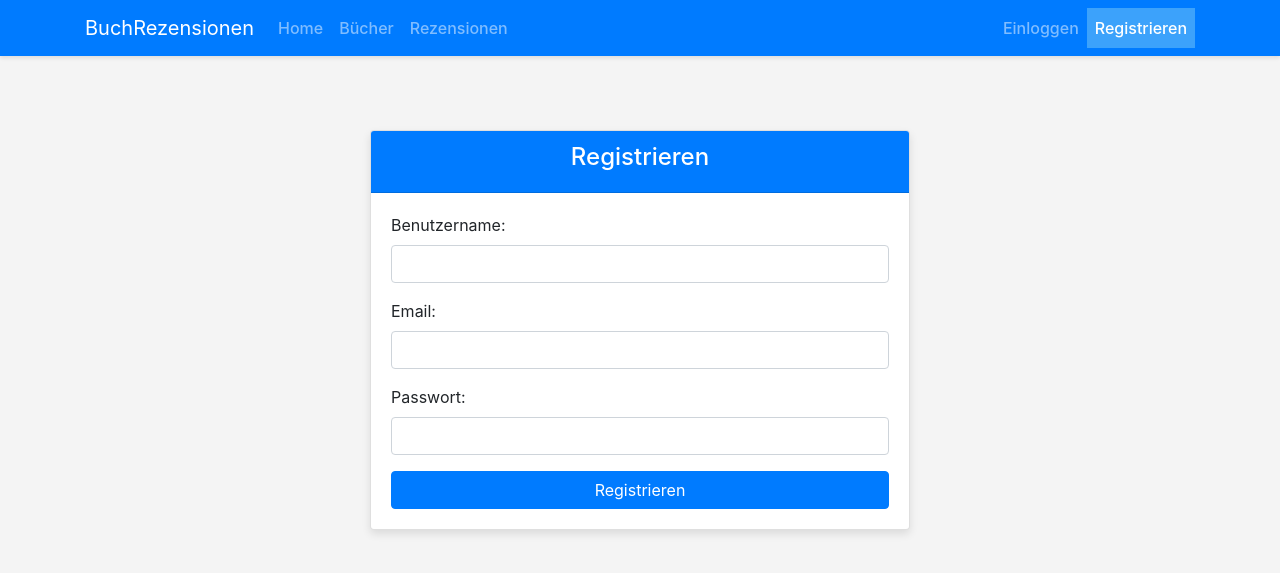
After one commit to kmumenthaler/VICC-IA1A-2023, a Flask app: page /register in a window 1280 px wide. The commit adds this page. Shown: the top 573 px of the page. Run offline with Flask 2, Linux system fonts and the light colour scheme; some libraries are stand-ins or nearby versions.

Commit message:
Logik und Design der Webanwendung erweitert.

```diff
--- a/app/main.py
+++ b/app/main.py
@@ -1,7 +1,9 @@
-from flask import Flask, render_template
+from flask import Flask, render_template, request, redirect, url_for, flash
 import mysql.connector
+from datetime import datetime
 
 app = Flask(__name__)
+app.config['SECRET_KEY'] = '1576bfab8ae6bda607dd03c271afe64a'
 
 # Datenbank-Verbindungsinformationen
 db_config = {
@@ -35,6 +37,37 @@ def reviews():
     reviews = ["Review 1", "Review 2", "Review 3"]
     return render_template('reviews.html', reviews=reviews)
 
+@app.route('/register', methods=['GET', 'POST'])
+def register():
+    if request.method == 'POST':
+        username = request.form.get('username')
+        email = request.form.get('email')
+        password = request.form.get('password')
+        confirm_password = request.form.get('confirm_password')
+
+        if password != confirm_password:
+            flash('Die Passwörter stimmen nicht überein.')
+            return redirect('/register')
+
+        # Aktuelles Datum holen
+        current_date = datetime.now().date()
+
+        # Verbindung zur Datenbank und Einfügung des Benutzers
+        try:
+            cursor.execute(
+                "INSERT INTO Benutzer (Benutzername, Email, Passwort, Registrierungsdatum) VALUES (%s, %s, %s, %s)",
+                (username, email, password, current_date)
+            )
+            conn.commit()
+            flash('Erfolgreich registriert!')
+            return redirect(url_for('home'))  # Nach erfolgreicher Registrierung können Sie den Benutzer zur Startseite weiterleiten.
+
+        except Exception as e:
+            conn.rollback()
+            flash('Ein Fehler ist aufgetreten. Versuchen Sie es später erneut.')
+            print(e)  # Für Debugging-Zwecke
+
+    return render_template('register.html')
 
 if __name__ == '__main__':
     app.run(host='0.0.0.0')
--- /dev/null
+++ b/app/static/css/styles.css
@@ -0,0 +1,77 @@
+body {
+    background-color: #f4f4f4;
+}
+
+.card {
+    margin-top: 50px;
+    box-shadow: 0 4px 8px rgba(0,0,0,0.1);
+}
+
+.card-header {
+    font-weight: bold;
+}
+
+.btn-primary {
+    background-color: #007BFF;
+}
+
+.navbar {
+    box-shadow: 0 2px 4px rgba(0, 0, 0, 0.1);
+}
+
+.nav-link {
+    font-weight: 500;
+}
+
+.nav-link:hover {
+    color: #fff;
+}
+
+.nav-link:hover {
+    transform: translateY(-3px);
+    transition: all 0.3s ease;
+}
+
+.btn {
+    transition: all 0.3s ease;
+}
+
+.btn:hover {
+    transform: translateY(-2px);
+    box-shadow: 0 4px 8px rgba(0,0,0,0.1);
+}
+
+@keyframes fadeIn {
+    from {
+        opacity: 0;
+        transform: translateY(20px);
+    }
+    to {
+        opacity: 1;
+        transform: translateY(0);
+    }
+}
+
+.card {
+    animation: fadeIn 0.5s ease forwards;
+}
+
+.container {
+    opacity: 0;
+    transform: translateY(10px);
+    transition: all 0.5s ease;
+    transition-delay: 0.3s;  /* slight delay to make sure page is loaded */
+}
+
+body:is(.loaded) .container {
+    opacity: 1;
+    transform: translateY(0);
+}
+
+.navbar-nav .active-link {
+    background-color: #b7eff354; /* Grauer Hintergrund */
+}
+
+.navbar-nav .active-link .nav-link {
+    color: #ffffff !important;
+}
--- /dev/null
+++ b/app/static/js/main.js
@@ -0,0 +1,16 @@
+window.addEventListener('load', function() {
+    document.body.classList.add('loaded');
+});
+
+document.addEventListener("DOMContentLoaded", function() {
+    let navbarLinks = document.querySelectorAll(".nav-link");
+    let currentPath = window.location.pathname;
+
+    navbarLinks.forEach(link => {
+        if (link.getAttribute('href') === currentPath) {
+            link.parentElement.classList.add("active-link");
+        } else {
+            link.parentElement.classList.remove("active-link");
+        }
+    });
+});
--- a/app/templates/base.html
+++ b/app/templates/base.html
@@ -5,19 +5,22 @@
     <meta name="viewport" content="width=device-width, initial-scale=1.0">
     <title>BuchRezensionen</title>
     <link rel="stylesheet" href="https://maxcdn.bootstrapcdn.com/bootstrap/4.5.2/css/bootstrap.min.css">
+    <link rel="stylesheet" href="{{ url_for('static', filename='css/styles.css') }}">
     <script src="https://ajax.googleapis.com/ajax/libs/jquery/3.5.1/jquery.min.js"></script>
     <script src="https://maxcdn.bootstrapcdn.com/bootstrap/4.5.2/js/bootstrap.min.js"></script>
+    <script src="{{ url_for('static', filename='js/main.js') }}"></script>
 </head>
 <body>
 
-<nav class="navbar navbar-expand-lg navbar-light bg-light">
+<nav class="navbar navbar-expand-lg navbar-dark bg-primary">
+    <div class="container">
         <a class="navbar-brand" href="/">BuchRezensionen</a>
         <button class="navbar-toggler" type="button" data-toggle="collapse" data-target="#navbarNav" aria-controls="navbarNav" aria-expanded="false" aria-label="Toggle navigation">
             <span class="navbar-toggler-icon"></span>
         </button>
         <div class="collapse navbar-collapse" id="navbarNav">
-        <ul class="navbar-nav">
-            <li class="nav-item active">
+            <ul class="navbar-nav mr-auto">
+                <li class="nav-item">
                     <a class="nav-link" href="/">Home</a>
                 </li>
                 <li class="nav-item">
@@ -26,7 +29,9 @@
                 <li class="nav-item">
                     <a class="nav-link" href="/reviews">Rezensionen</a>
                 </li>
+            </ul>
             <!-- Login/Register Links -->
+            <ul class="navbar-nav">
                 {% if session['logged_in'] %}
                 <li class="nav-item">
                     <a class="nav-link" href="/logout">Abmelden</a>
@@ -41,6 +46,7 @@
                 {% endif %}
             </ul>
         </div>
+    </div>
 </nav>
 
 <div class="container mt-4">
--- /dev/null
+++ b/app/templates/register.html
@@ -0,0 +1,30 @@
+{% extends "base.html" %}
+
+{% block content %}
+<div class="row justify-content-center">
+    <div class="col-md-6">
+        <div class="card">
+            <div class="card-header bg-primary text-white text-center">
+                <h4>Registrieren</h4>
+            </div>
+            <div class="card-body">
+                <form action="/register" method="post">
+                    <div class="form-group">
+                        <label for="username">Benutzername:</label>
+                        <input type="text" class="form-control" id="username" name="username" required>
+                    </div>
+                    <div class="form-group">
+                        <label for="email">Email:</label>
+                        <input type="email" class="form-control" id="email" name="email" required>
+                    </div>
+                    <div class="form-group">
+                        <label for="password">Passwort:</label>
+                        <input type="password" class="form-control" id="password" name="password" required>
+                    </div>
+                    <button type="submit" class="btn btn-primary btn-block">Registrieren</button>
+                </form>
+            </div>
+        </div>
+    </div>
+</div>
+{% endblock %}
```
Also changed, not shown: 4 other files. Lines whose indentation alone changed are shown as unchanged.
